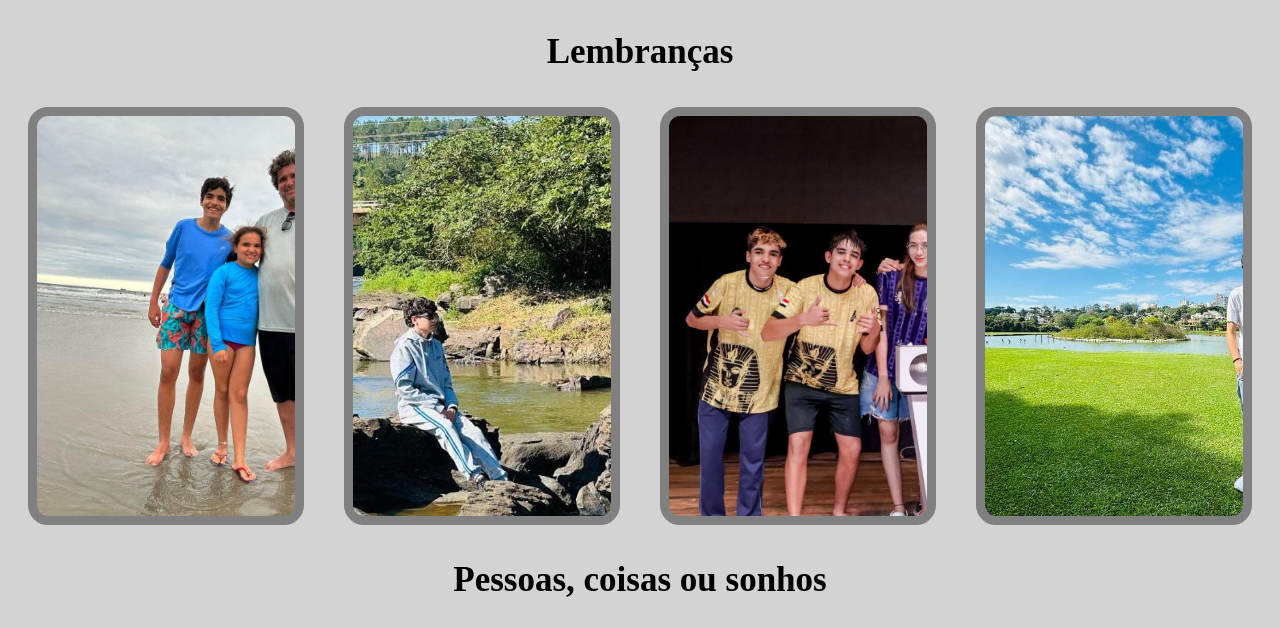
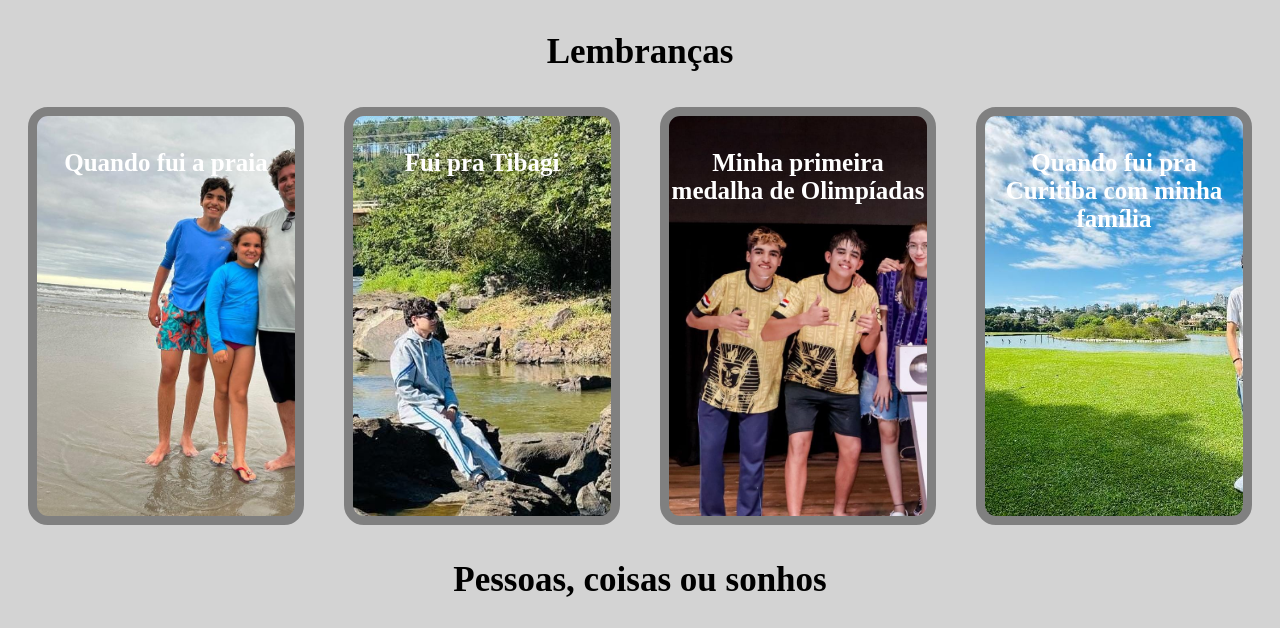
Before and after one commit to PedroRSanti/ProjetoSobreMim, a plain HTML site: page index.html in a window 1280 px wide. Shown: the part 564-1192 px from the top of the page. Drawn offline with Linux system fonts and the light colour scheme.

Commit message:
projeto finalizado

```diff
--- a/index.html
+++ b/index.html
@@ -63,6 +63,7 @@
 }
 .começo {
     border: 7px gray solid;
+    border-radius: 15px;
     width: 60%;
     display: flex;
     justify-content: space-between;
@@ -120,12 +121,19 @@ h3{
 }
 .Copiryght{
     border: 8px solid gray;
+    border-radius: 15px;
     font-size: 13px;
     width: 40%;
     padding: 0px 0px 0px 280px;
     background-color: white;
     margin: 0 auto;
 }
+
+h4{
+    font-size: 25px;
+    color: white;
+}
+
 
 </style>
 </head>
@@ -162,10 +170,20 @@ h3{
     <div>
         <h3> Lembranças </h3>
         <div class="imagemlembrança">
-        <div id="foto1" class="imagem"></div>
-        <div id="foto2" class="imagem"></div>
-        <div id="foto3" class="imagem"></div>
-        <div id="foto4" class="imagem"></div>
+        <div id="foto1" class="imagem">
+            <h4> Quando fui a praia </h4>
+        </div>
+        <div id="foto2" class="imagem">
+            <h4> Fui pra Tibagi </h4>
+        </div>
+        <div id="foto3" class="imagem">
+            <h4> Minha primeira medalha de Olimpíadas </h4>
+        </div>
+
+        <div id="foto4" class="imagem">
+            <h4> Quando fui pra Curitiba com minha família </h4>
+        </div>
+
     </div>
     </div>
 </section>
```
